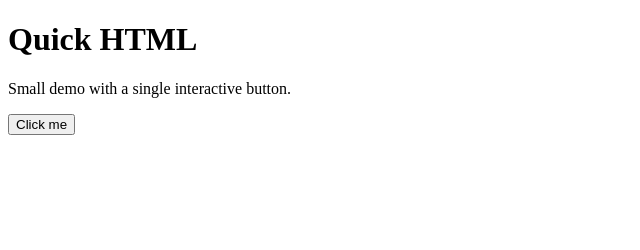
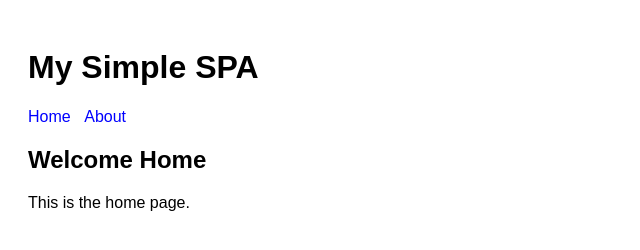
Before and after one commit to Pavithra-050606/my-1st-vercel-, a plain HTML site: page index.html in a window 1280 px wide. Shown: the whole page, without its empty margins (0-640 px from the left). Drawn offline with Linux system fonts and the light colour scheme.

Commit message:
Update index.html

```diff
--- a/index.html
+++ b/index.html
@@ -1,9 +1,36 @@
-<!doctype html>
-<html lang="en">
-<head><meta charset="utf-8"><title>Mini Page</title></head>
+<!DOCTYPE html>
+<html>
+<head>
+  <meta charset="UTF-8">
+  <title>Simple SPA</title>
+  <style>
+    body { font-family: Arial, sans-serif; padding: 20px; }
+    nav a { margin-right: 10px; text-decoration: none; color: blue; }
+    section { margin-top: 20px; }
+  </style>
+</head>
 <body>
-  <h1>Quick HTML</h1>
-  <p>Small demo with a single interactive button.</p>
-  <button onclick="this.textContent='Clicked ✅'">Click me</button>
+  <h1>My Simple SPA</h1>
+  <nav>
+    <a href="#home">Home</a>
+    <a href="#about">About</a>
+  </nav>
+
+  <section id="content"></section>
+
+  <script>
+    const routes = {
+      home: "<h2>Welcome Home</h2><p>This is the home page.</p>",
+      about: "<h2>About</h2><p>This is the about page.</p>"
+    };
+
+    function render() {
+      const hash = location.hash.substring(1) || "home";
+      document.getElementById("content").innerHTML = routes[hash] || "<p>Page not found.</p>";
+    }
+
+    window.addEventListener("hashchange", render);
+    render(); // initial load
+  </script>
 </body>
 </html>
```
